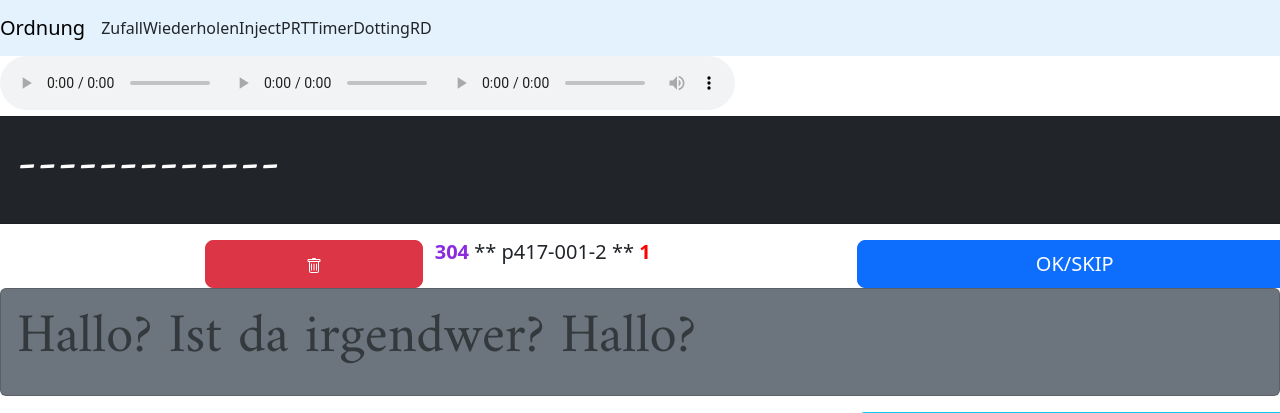
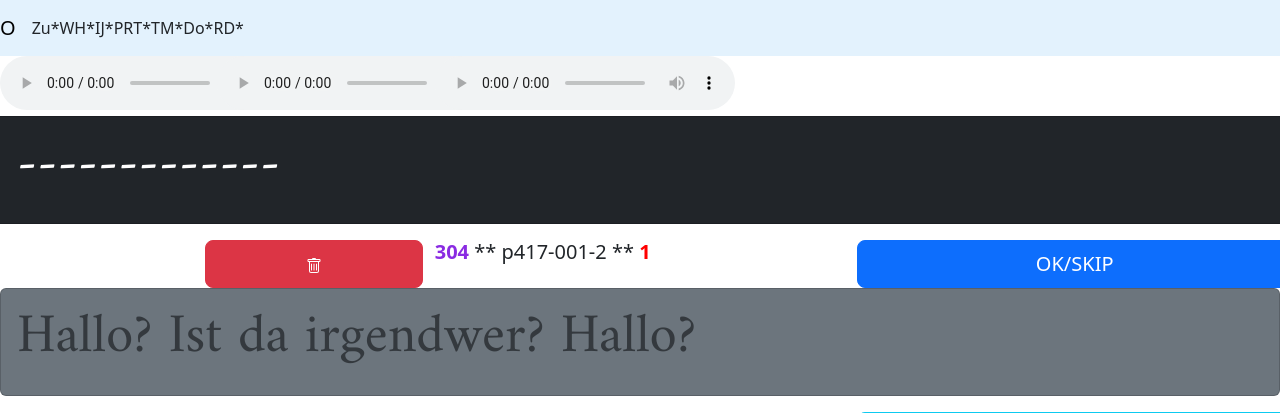
Before and after one commit to mohamedsaber101/bp, a Django app: page / in a window 1280 px wide. Shown: the top 413 px of the page. Run offline with Django 4.2, Linux system fonts and the light colour scheme; data comes from the database, SQL or seed files in the repository; both versions use the stored data as it was after the commit; some libraries are stand-ins or nearby versions.

Commit message:
202309261802

```diff
--- a/revision/templates/base.html
+++ b/revision/templates/base.html
@@ -32,30 +32,30 @@
 
   <link rel="stylesheet" href="{% static 'cards.css'%}" type="text/css">
   <nav class=" navbar navbar-fixed-bottom navbar-expand-lg navbar-light" style="background-color: #e3f2fd;">
-      <a class="navbar-brand" href="{% url 'revision:index' %}">Ordnung</a>
+      <a class="navbar-brand" href="{% url 'revision:index' %}">O</a>
 
 
           <div class="nav-item active">
-            <a class="nav-link " href="{% url 'revision:random_hot' %}">Zufall</a>
+            <a class="nav-link " href="{% url 'revision:random_hot' %}">Zu* </a>
           </div>
           <div class="nav-item active">
-            <a class="nav-link " href="{% url 'revision:repeat' %}">Wiederholen</a>
+            <a class="nav-link " href="{% url 'revision:repeat' %}">WH* </a>
           </div>
           <div class="nav-item active">
-            <a class="nav-link " href="{% url 'revision:inject' %}">Inject</a>
+            <a class="nav-link " href="{% url 'revision:inject' %}">IJ* </a>
           </div>
 
           <div class="nav-item active">
-            <a class="nav-link " href="http://127.0.0.1:9090/admin/revision/paramater/4/change/">PRT</a>
+            <a class="nav-link " href="http://127.0.0.1:9090/admin/revision/paramater/4/change/">PRT* </a>
           </div>
           <div class="nav-item active">
-            <a class="nav-link " href="{% url 'revision:set_timer' 'reset' %}">Timer</a>
+            <a class="nav-link " href="{% url 'revision:set_timer' 'reset' %}">TM* </a>
           </div>
           <div class="nav-item active">
-            <a class="nav-link " href="{% url 'revision:dotting' %}">Dotting</a>
+            <a class="nav-link " href="{% url 'revision:dotting' %}">Do* </a>
           </div>
           <div class="nav-item active">
-            <a class="nav-link " href="{% url 'revision:regular_dotting' %}">RD</a>
+            <a class="nav-link " href="{% url 'revision:regular_dotting' %}">RD*</a>
           </div>
       </div>
     </nav>
--- a/revision/views.py
+++ b/revision/views.py
@@ -9,6 +9,8 @@ from django.db.models import Q
 from django.core import serializers
 # Create your views here.
 #GLOBAL VARS
+
+
 repeat_list = []
 start_time = datetime.datetime.now()
 timer_state = 'running'
@@ -82,6 +84,7 @@ def inject(request):
 
 
 def delete(request, id):
+    global re_index
     sentence = Sentence.objects.get(pk=id)
     setattr(sentence, 'DE', '-' )
     setattr(sentence, 'revision_number', 9999 )
```
Also changed, not shown: db.sqlite3.
